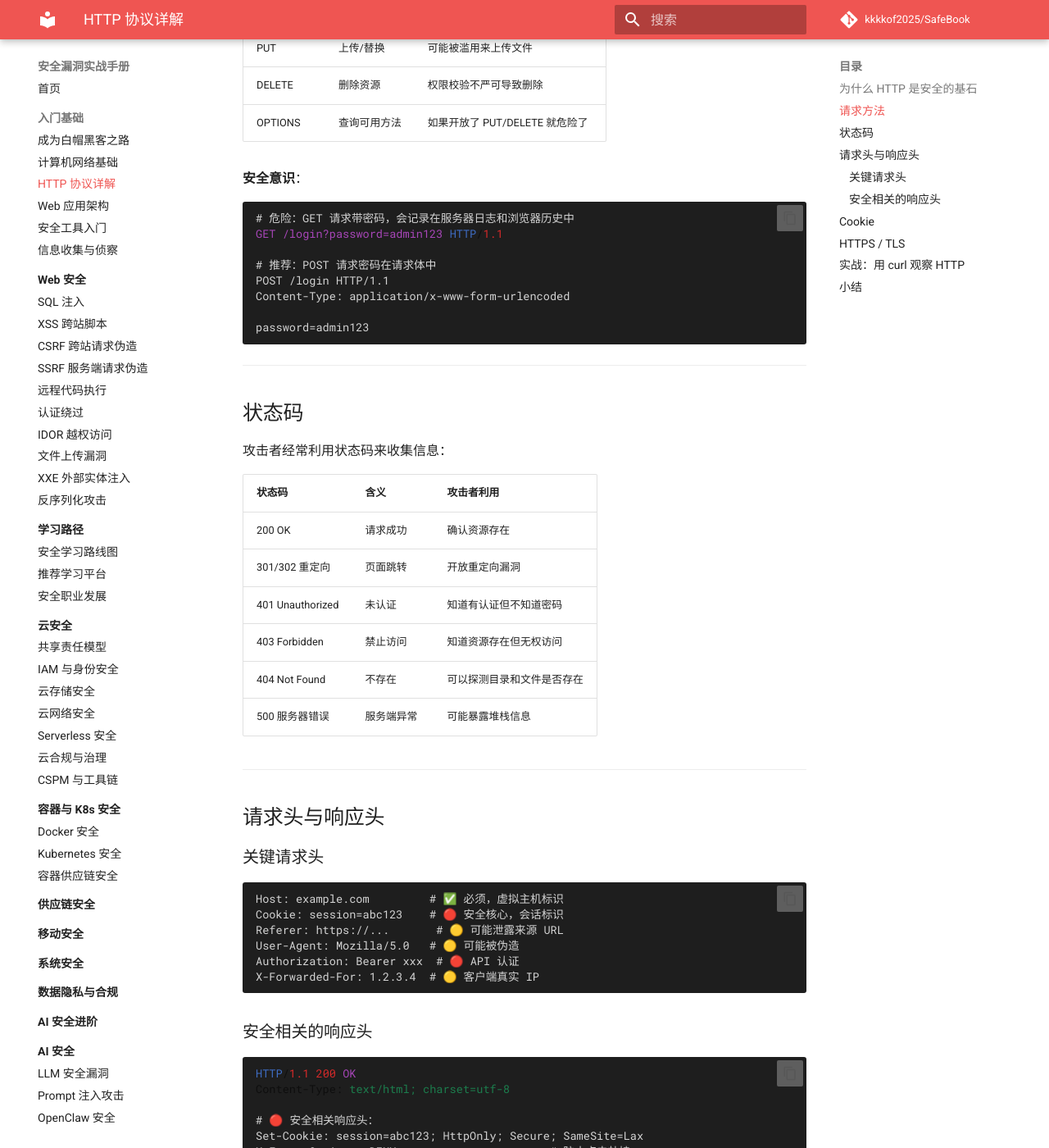
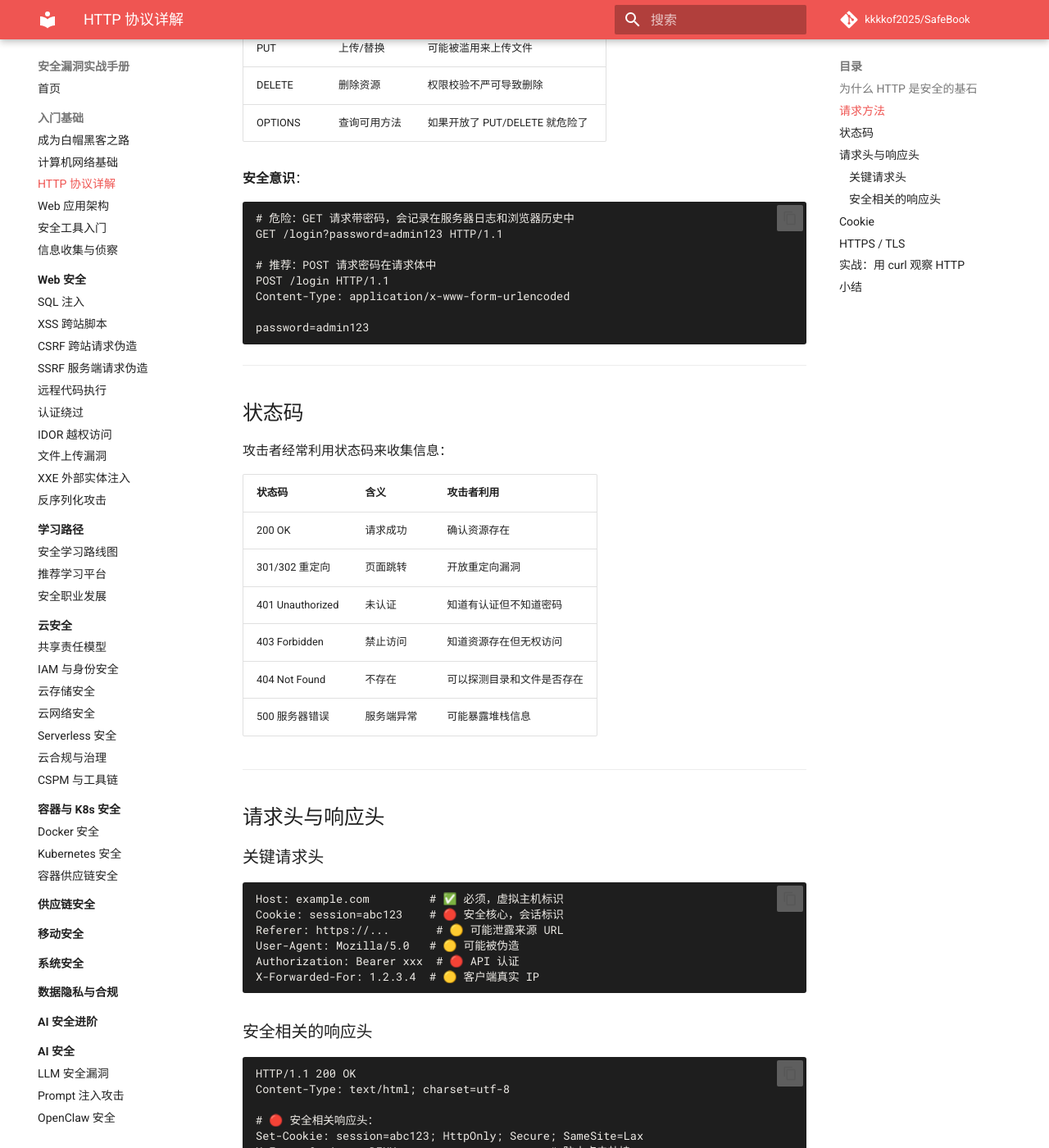
Before and after one commit to kkkkof2025/SafeBook, an MkDocs documentation site: the page built from docs/basics/02-http.md, in a window 1280 px wide and 1400 px high, scrolled down 635 px. Shown: the whole window at 82% size. Built offline with MkDocs 1.6.1 and Material for MkDocs 9.7.7, drawn with Linux system fonts in a browser that asks for light colours; comment, search, counter and statistics services are not loaded.

Commit message:
fix: 代码块中文文字不可见修复(黑色背景上黑色文字)
- 消除 .highlight .err 的错误样式覆盖(背景黑+字黑)
- 统一代码块内文字颜色为浅色(#eeebe6)
- 注释文字颜色改为灰色(#7f8c8d)
- 行内代码背景透明化，文字红色
- 修复中文/特殊字符在深色代码块中不可见的问题

```diff
--- a/docs/stylesheets/extra.css
+++ b/docs/stylesheets/extra.css
@@ -49,6 +49,36 @@
   border-color: #b71c1c;
 }
 
+/* Fix: Chinese characters in code blocks invisible on dark background */
+.highlight .err, code .err {
+  color: inherit !important;
+  background-color: transparent !important;
+}
+
+.highlight span, .highlight code, .highlight pre {
+  color: #eeebe6 !important;
+}
+
+/* Code block Chinese text fix */
+.md-typeset code, .md-typeset pre code {
+  color: #e8e6e3;
+}
+
+.highlight .c, .highlight .c1, .highlight .cm {
+  color: #7f8c8d !important;
+}
+
+/* Inline code fix */
+.md-typeset code {
+  background-color: rgba(0,0,0,0.15);
+  color: #e53935;
+}
+
+/* List styling for inline code in bullet points */
+.md-typeset li code {
+  color: #e53935;
+}
+
 .md-typeset code {
   background: #f5f5f5;
   border-radius: 3px;
```
